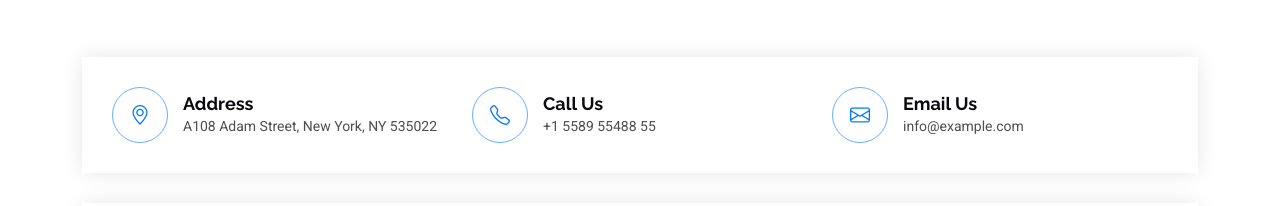
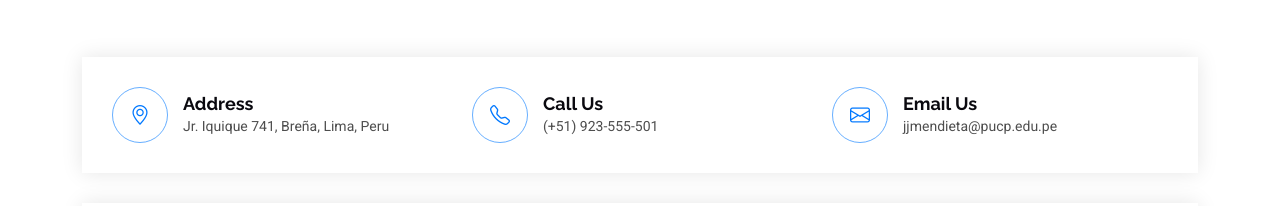
Before and after one commit to jjmendieta-lang/Pagina_personal, a plain HTML site: page index.html in a window 1280 px wide. Shown: the part 6955-7161 px from the top of the page. Drawn offline with Linux system fonts and the light colour scheme.

Commit message:
Update index.html

```diff
--- a/index.html
+++ b/index.html
@@ -673,7 +673,7 @@
                 <i class="bi bi-geo-alt flex-shrink-0"></i>
                 <div>
                   <h3>Address</h3>
-                  <p>A108 Adam Street, New York, NY 535022</p>
+                  <p> Jr. Iquique 741, Breña, Lima, Peru</p>
                 </div>
               </div>
             </div><!-- End Info Item -->
@@ -683,7 +683,7 @@
                 <i class="bi bi-telephone flex-shrink-0"></i>
                 <div>
                   <h3>Call Us</h3>
-                  <p>+1 5589 55488 55</p>
+                  <p>(+51) 923-555-501</p>
                 </div>
               </div>
             </div><!-- End Info Item -->
@@ -693,7 +693,7 @@
                 <i class="bi bi-envelope flex-shrink-0"></i>
                 <div>
                   <h3>Email Us</h3>
-                  <p>info@example.com</p>
+                  <p>jjmendieta@pucp.edu.pe</p>
                 </div>
               </div>
             </div><!-- End Info Item -->
```
